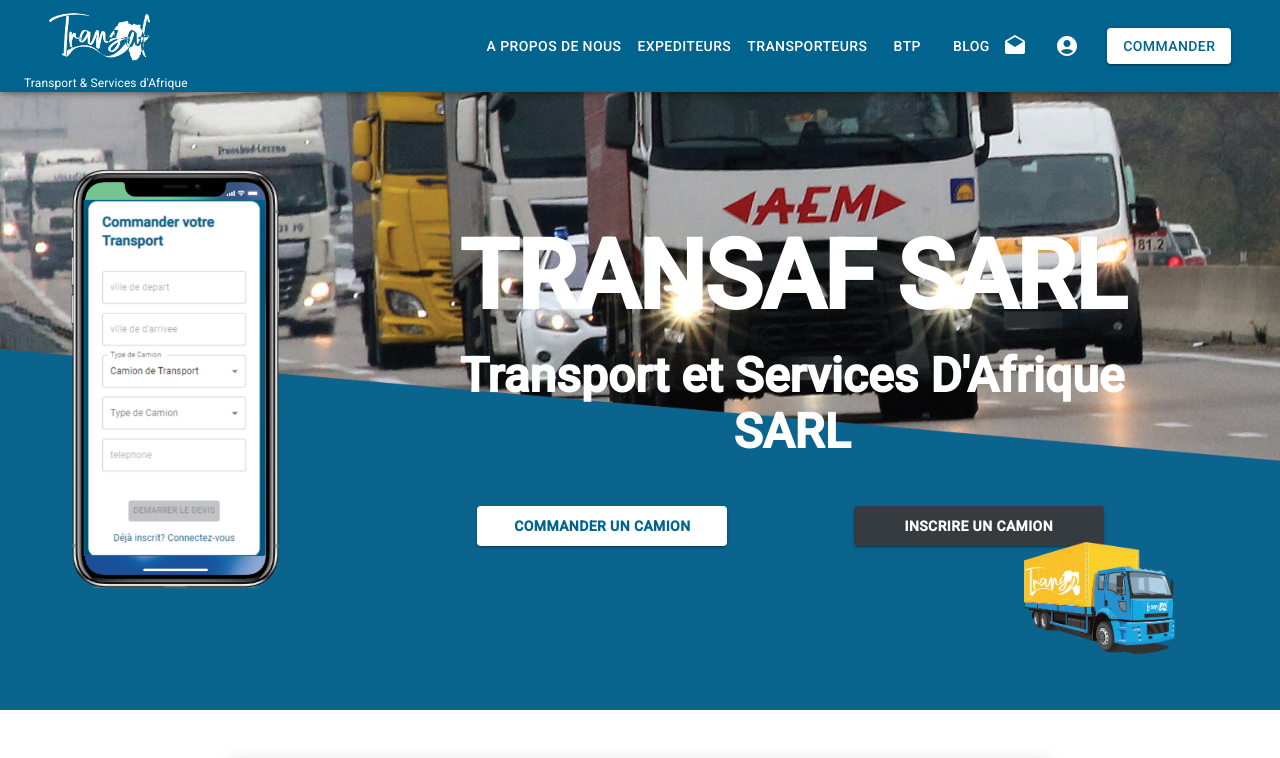
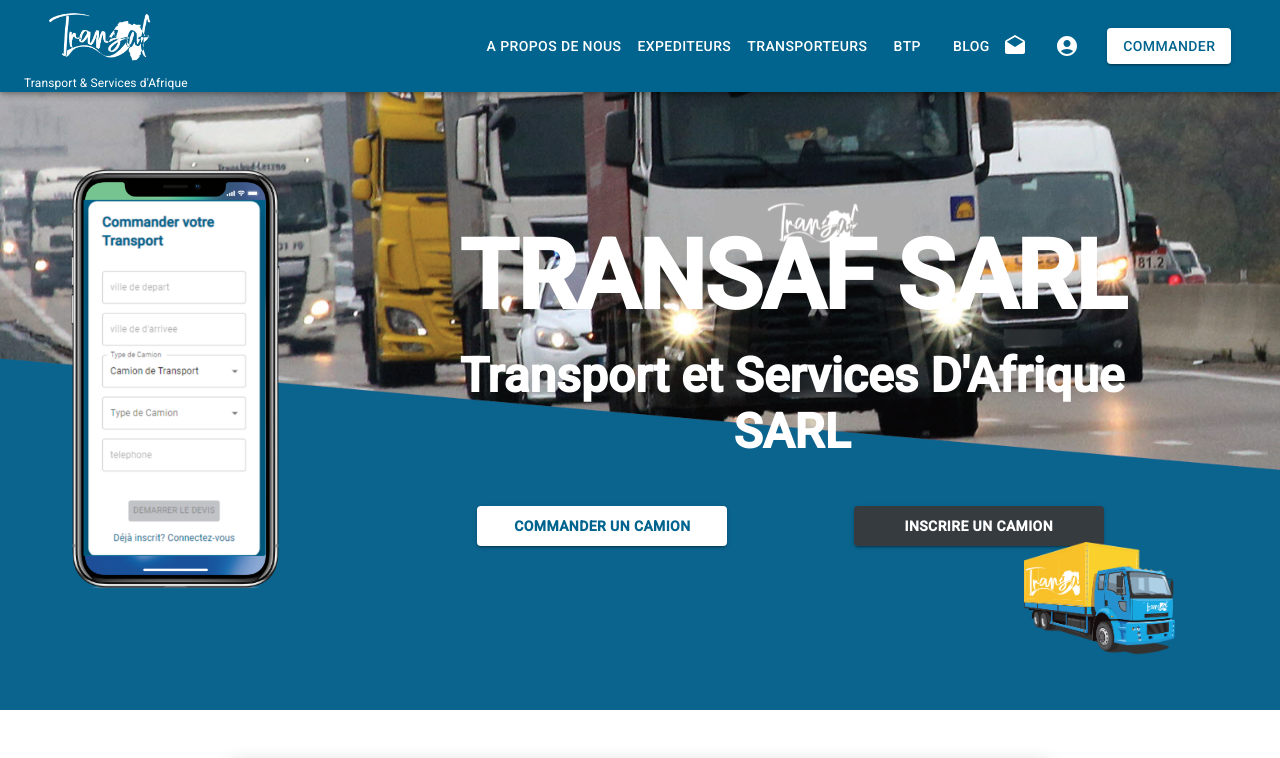
Before and after one commit to aristide20/TNew, a React (Create React App) app: page / in a window 1280 px wide. Shown: the top 758 px of the page. Built offline with nearby package versions, Linux system fonts and the light colour scheme.

Commit message:
home image update

```diff
--- a/src/pages/HomePage/body.css
+++ b/src/pages/HomePage/body.css
@@ -1,6 +1,6 @@
 .hometop {
     width: 100%;
-    background-image: url("../../assets/fond01b3.png");
+    background-image: url("../../assets/fond01b.png");
     background-repeat: no-repeat;
     background-size: cover;
     min-height: 40rem;
```
Also changed, not shown: src/assets/fond01b.png (added).
